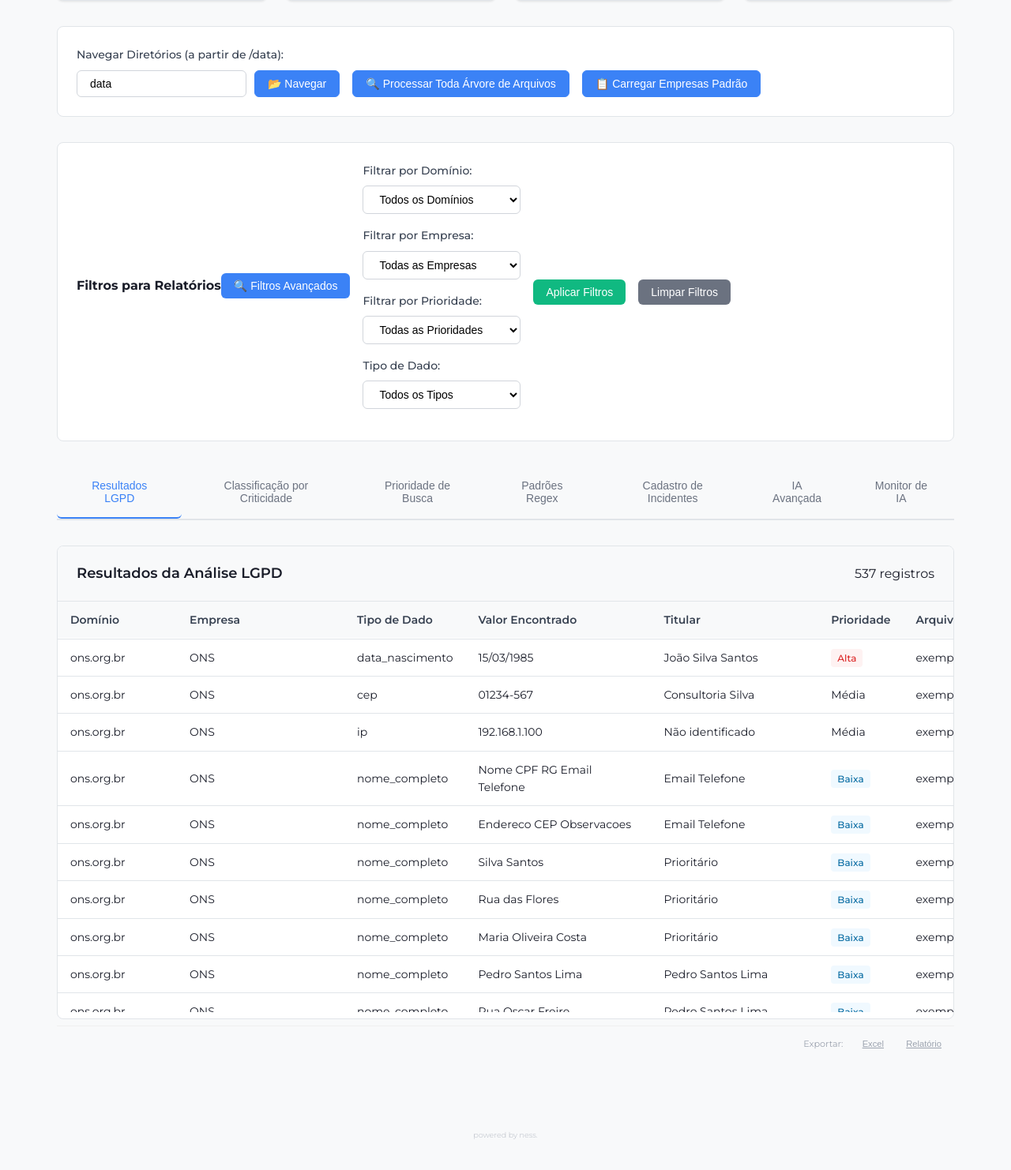
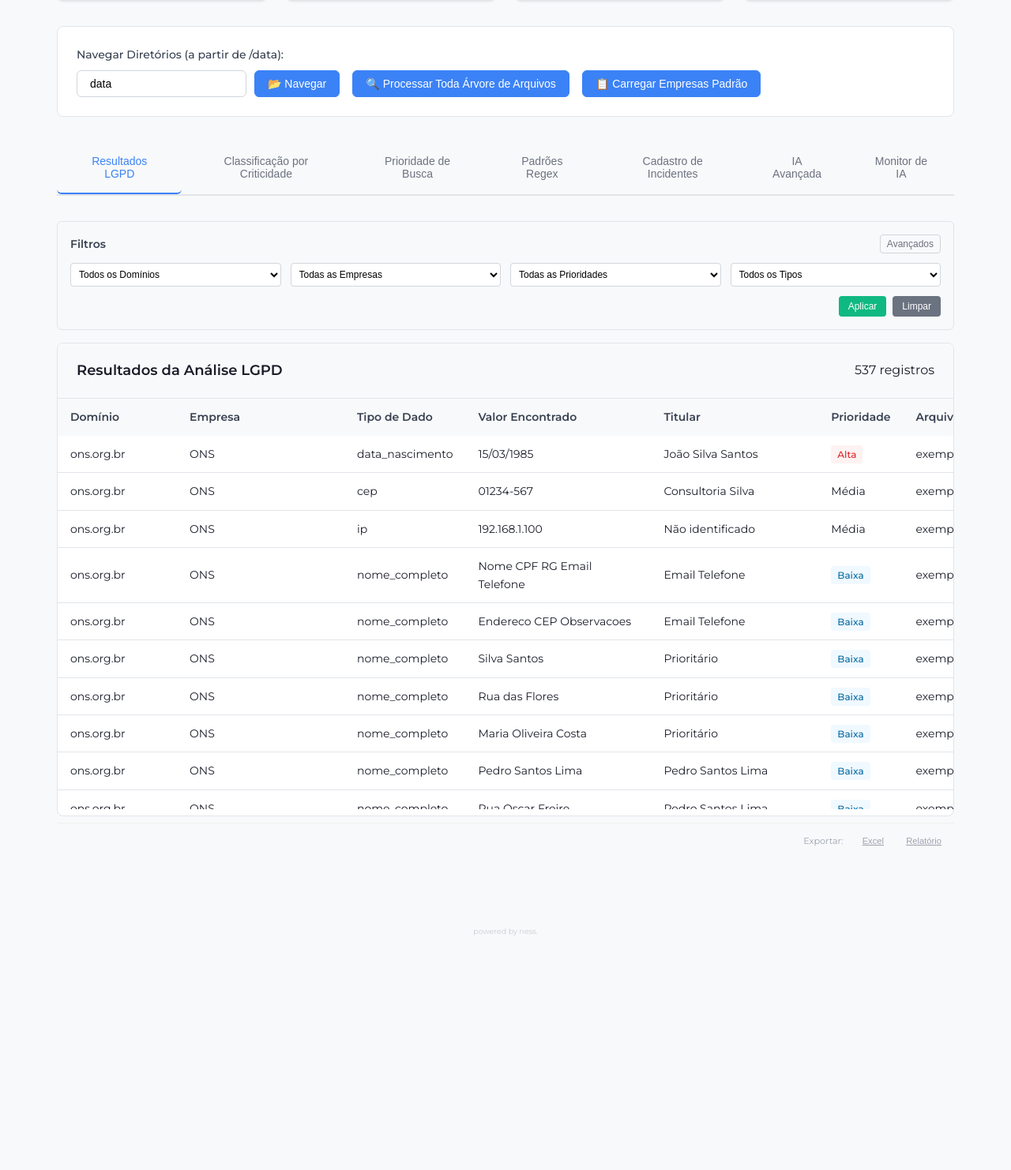
Before and after one commit to resper1965/IncidentResponse-Privacy, a Flask app: page / in a window 1280 px wide. Shown: the part 284-1766 px from the top of the page at 79% size. Run offline with Flask 3, Linux system fonts and the light colour scheme; data comes from the database, SQL or seed files in the repository; both versions use the stored data as it was after the commit.

Commit message:
Reposition filter controls to improve the report viewing experience
Moves report filter controls to a more logical position in dashboard.html.

Replit-Commit-Author: Agent
Replit-Commit-Session-Id: cffc3585-8b1f-4e68-ac48-df8fb1b6a1f9
Replit-Commit-Screenshot-Url: https://storage.googleapis.com/screenshot-production-us-central1/2a462c69-305b-4f50-ba4c-8991752f302c/158ca2f6-2e76-4929-995a-ef1f82ccdf66.jpg

```diff
--- a/templates/dashboard.html
+++ b/templates/dashboard.html
@@ -430,65 +430,7 @@
             </div>
         </div>
 
-        <!-- Controles de Filtros Avançados -->
-        <div class="controls">
-            <div style="display: flex; justify-content: space-between; align-items: center; margin-bottom: 1rem;">
-                <h4 style="margin: 0;">Filtros para Relatórios</h4>
-                <button onclick="mostrarFiltrosAvancados()" id="btn-filtros-avancados" style="background: #3b82f6; color: white; border: none; padding: 0.5rem 1rem; border-radius: 6px;">
-                    🔍 Filtros Avançados
-                </button>
-            </div>
-
-            <!-- Filtros Básicos -->
-            <div style="display: grid; grid-template-columns: repeat(auto-fit, minmax(200px, 1fr)); gap: 1rem; margin-bottom: 1rem;">
-                <div class="control-group">
-                    <label for="filtro-dominio">Filtrar por Domínio:</label>
-                    <select id="filtro-dominio">
-                        <option value="todos">Todos os Domínios</option>
-                    </select>
-                </div>
-
-                <div class="control-group">
-                    <label for="filtro-empresa">Filtrar por Empresa:</label>
-                    <select id="filtro-empresa">
-                        <option value="todos">Todas as Empresas</option>
-                    </select>
-                </div>
-
-                <div class="control-group">
-                    <label for="filtro-prioridade">Filtrar por Prioridade:</label>
-                    <select id="filtro-prioridade">
-                        <option value="todos">Todas as Prioridades</option>
-                        <option value="Alta">Alta</option>
-                        <option value="Média">Média</option>
-                        <option value="Baixa">Baixa</option>
-                    </select>
-                </div>
-
-                <div class="control-group">
-                    <label for="filtro-tipo-dado">Tipo de Dado:</label>
-                    <select id="filtro-tipo-dado">
-                        <option value="todos">Todos os Tipos</option>
-                        <option value="cpf">CPF</option>
-                        <option value="email">Email</option>
-                        <option value="telefone">Telefone</option>
-                        <option value="rg">RG</option>
-                        <option value="nome">Nome</option>
-                    </select>
-                </div>
-            </div>
-
-            <!-- Botões de Ação -->
-            <div style="display: flex; gap: 1rem; justify-content: flex-end; flex-wrap: wrap;">
-                <button onclick="filtrarDados()" style="background: #10b981; color: white; border: none; padding: 0.5rem 1rem; border-radius: 6px;">
-                    Aplicar Filtros
-                </button>
-                <button onclick="limparFiltros()" style="background: #6b7280; color: white; border: none; padding: 0.5rem 1rem; border-radius: 6px;">
-                    Limpar Filtros
-                </button>
-
-            </div>
-        </div>
+
 
         <!-- Modal de Filtros Avançados -->
         <div id="modal-filtros-avancados" class="modal" style="display: none;">
@@ -569,6 +511,56 @@
 
         <!-- Aba Resultados LGPD -->
         <div id="aba-resultados" class="tab-content active">
+            <!-- Filtros Integrados -->
+            <div style="background: #f8f9fa; padding: 1rem; border-radius: 6px; margin-bottom: 1rem; border: 1px solid #e1e5e9;">
+                <div style="display: flex; justify-content: space-between; align-items: center; margin-bottom: 0.75rem;">
+                    <span style="font-size: 0.875rem; font-weight: 600; color: #374151;">Filtros</span>
+                    <button onclick="mostrarFiltrosAvancados()" id="btn-filtros-avancados" style="background: none; color: #6b7280; border: 1px solid #d1d5db; padding: 0.25rem 0.5rem; border-radius: 4px; font-size: 0.75rem;">
+                        Avançados
+                    </button>
+                </div>
+
+                <div style="display: grid; grid-template-columns: repeat(auto-fit, minmax(150px, 1fr)); gap: 0.75rem; margin-bottom: 0.75rem;">
+                    <div>
+                        <select id="filtro-dominio" style="width: 100%; padding: 0.375rem; border: 1px solid #d1d5db; border-radius: 4px; font-size: 0.75rem;">
+                            <option value="todos">Todos os Domínios</option>
+                        </select>
+                    </div>
+                    <div>
+                        <select id="filtro-empresa" style="width: 100%; padding: 0.375rem; border: 1px solid #d1d5db; border-radius: 4px; font-size: 0.75rem;">
+                            <option value="todos">Todas as Empresas</option>
+                        </select>
+                    </div>
+                    <div>
+                        <select id="filtro-prioridade" style="width: 100%; padding: 0.375rem; border: 1px solid #d1d5db; border-radius: 4px; font-size: 0.75rem;">
+                            <option value="todos">Todas as Prioridades</option>
+                            <option value="Alta">Alta</option>
+                            <option value="Média">Média</option>
+                            <option value="Baixa">Baixa</option>
+                        </select>
+                    </div>
+                    <div>
+                        <select id="filtro-tipo-dado" style="width: 100%; padding: 0.375rem; border: 1px solid #d1d5db; border-radius: 4px; font-size: 0.75rem;">
+                            <option value="todos">Todos os Tipos</option>
+                            <option value="cpf">CPF</option>
+                            <option value="email">Email</option>
+                            <option value="telefone">Telefone</option>
+                            <option value="rg">RG</option>
+                            <option value="nome">Nome</option>
+                        </select>
+                    </div>
+                </div>
+
+                <div style="display: flex; gap: 0.5rem; justify-content: flex-end;">
+                    <button onclick="filtrarDados()" style="background: #10b981; color: white; border: none; padding: 0.375rem 0.75rem; border-radius: 4px; font-size: 0.75rem;">
+                        Aplicar
+                    </button>
+                    <button onclick="limparFiltros()" style="background: #6b7280; color: white; border: none; padding: 0.375rem 0.75rem; border-radius: 4px; font-size: 0.75rem;">
+                        Limpar
+                    </button>
+                </div>
+            </div>
+
             <div class="data-table">
                 <div class="table-header">
                     <h3>Resultados da Análise LGPD</h3>
```
Also changed, not shown: lgpd_data.db.
